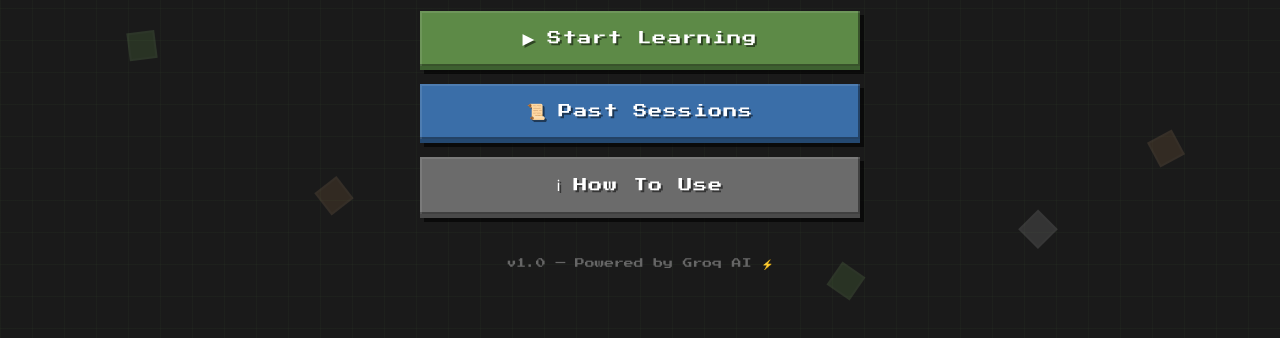
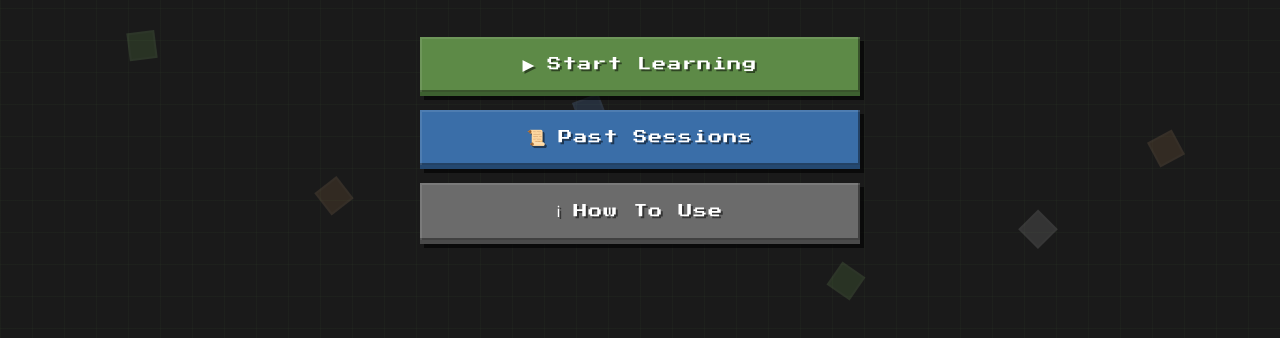
Before and after one commit to DeXtro-Afk/AI-Coding-Mentor-for-Beginners, a website: page public/index.html in a window 1280 px wide. Shown: the part 376-714 px from the top of the page. Drawn offline with Linux system fonts and the light colour scheme.

Commit message:
Remove version tag from main screen

```diff
--- a/public/index.html
+++ b/public/index.html
@@ -67,7 +67,6 @@
       </nav>
 
       <!-- Version tag -->
-      <div class="version-tag">v1.0 — Powered by Groq AI ⚡</div>
     </div>
   </div>
 
```
